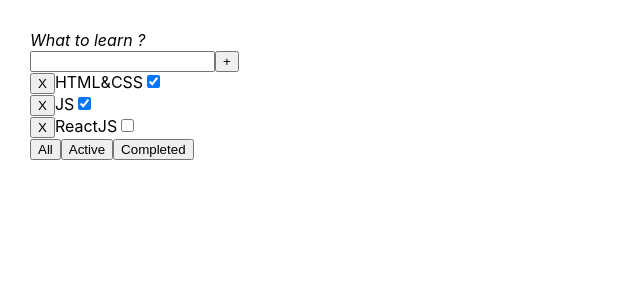
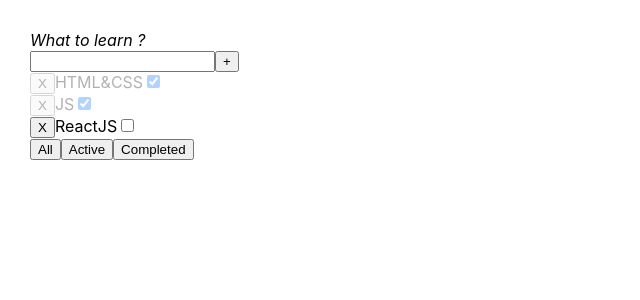
Before and after one commit to DenRainmen/Todolist_v4, a React (Create React App) app: page / in a window 1280 px wide. Shown: the top 300 px of the page, without its empty margins (0-640 px from the left). Built offline with nearby package versions, Linux system fonts and the light colour scheme.

Commit message:
Добавили класс .is-done в App.css . Добавили BLL для переключения выполненных тасок в класс .is-done (плупрозрачные)

```diff
--- a/src/App.css
+++ b/src/App.css
@@ -17,6 +17,10 @@
 
 .active-filter{
   background-color: aquamarine;
+}
+
+.is-done{
+  opacity: 0.3;
 }
 
 
--- a/src/Todolist.tsx
+++ b/src/Todolist.tsx
@@ -43,7 +43,7 @@ export function Todolist(props: PROPS) {
   let mapedTasks = filteredTasks.length?
   filteredTasks.map((el) => {
     return (
-      <div key={el.id}>
+      <div key={el.id} className={el.isDone?'is-done':''}>
         <button
          onClick={()=>props.removeTask(el.id)}>
            X
```
